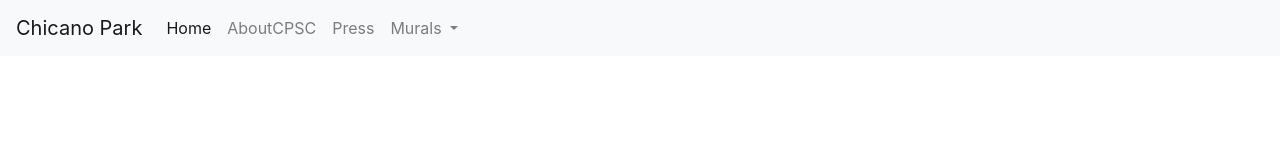
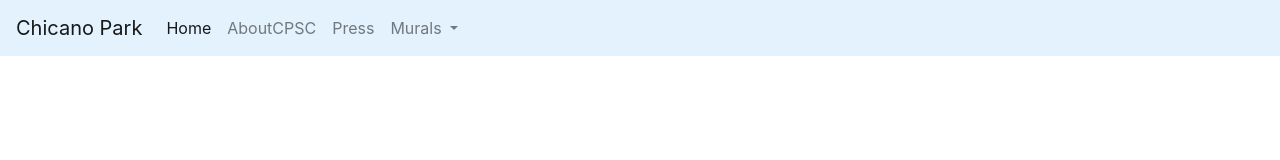
Before and after one commit to codigodemexico/chicanopark, a website: page home.html in a window 1280 px wide. Drawn offline with nearby package versions, Linux system fonts and the light colour scheme.

Commit message:
edit class navbar

```diff
--- a/home.html
+++ b/home.html
@@ -12,7 +12,7 @@
     <script src="https://cdn.jsdelivr.net/npm/bootstrap@4.3.1/dist/js/bootstrap.min.js" integrity="sha384-JjSmVgyd0p3pXB1rRibZUAYoIIy6OrQ6VrjIEaFf/nJGzIxFDsf4x0xIM+B07jRM" crossorigin="anonymous"></script>
 </head>
     <body>
-        <nav class="navbar navbar-expand-lg navbar-light bg-light">
+        <nav class="navbar navbar-expand-lg navbar-light bg-lightnavbar-light sticky-top" style="background-color: #e3f2fd">
             <a class="navbar-brand" href="home.html">Chicano Park</a>
             <button class="navbar-toggler" type="button" data-toggle="collapse" data-target="#navbarNavDropdown" aria-controls="navbarNavDropdown" aria-expanded="false" aria-label="Toggle navigation">
               <span class="navbar-toggler-icon"></span>
```
Also changed, not shown: navbar.css (deleted).
